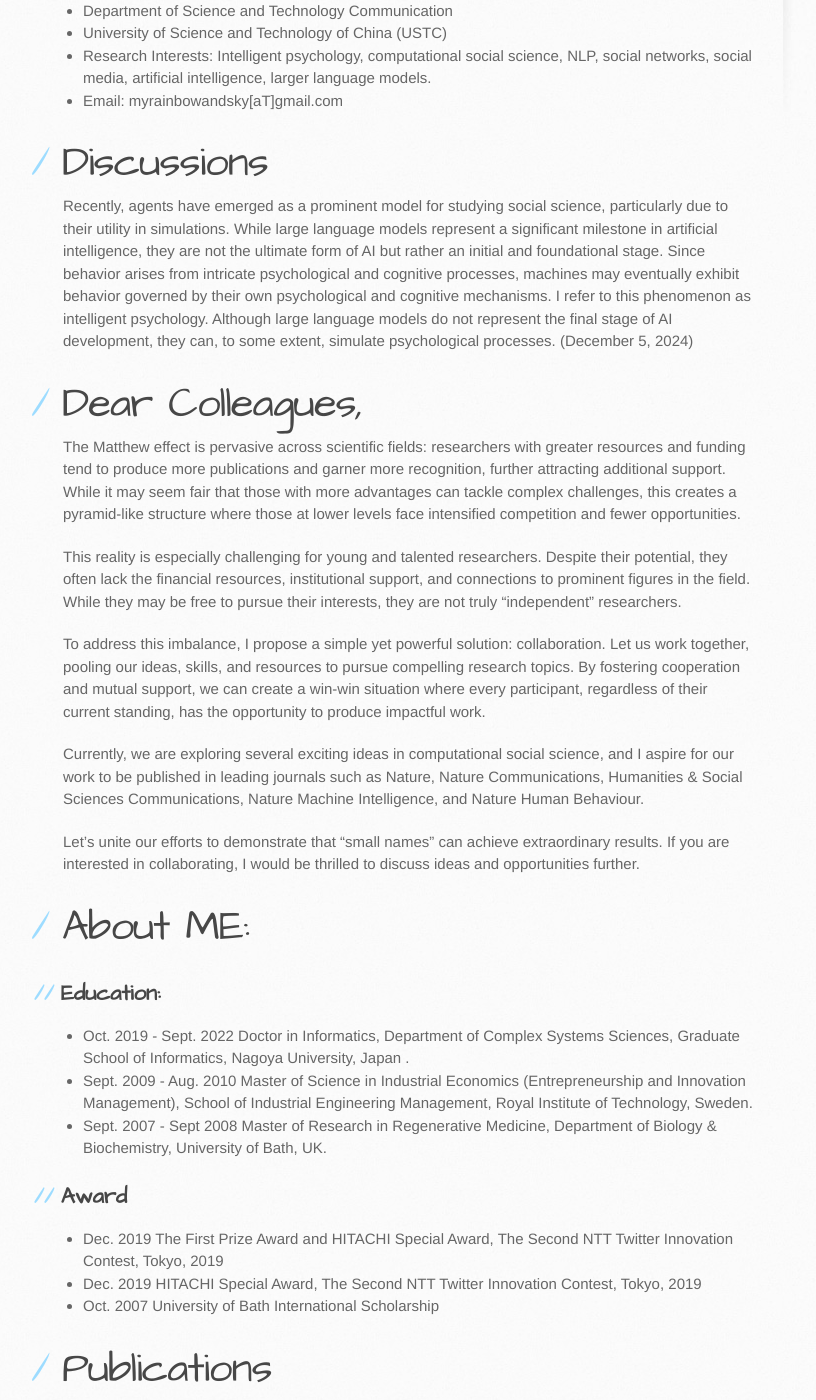
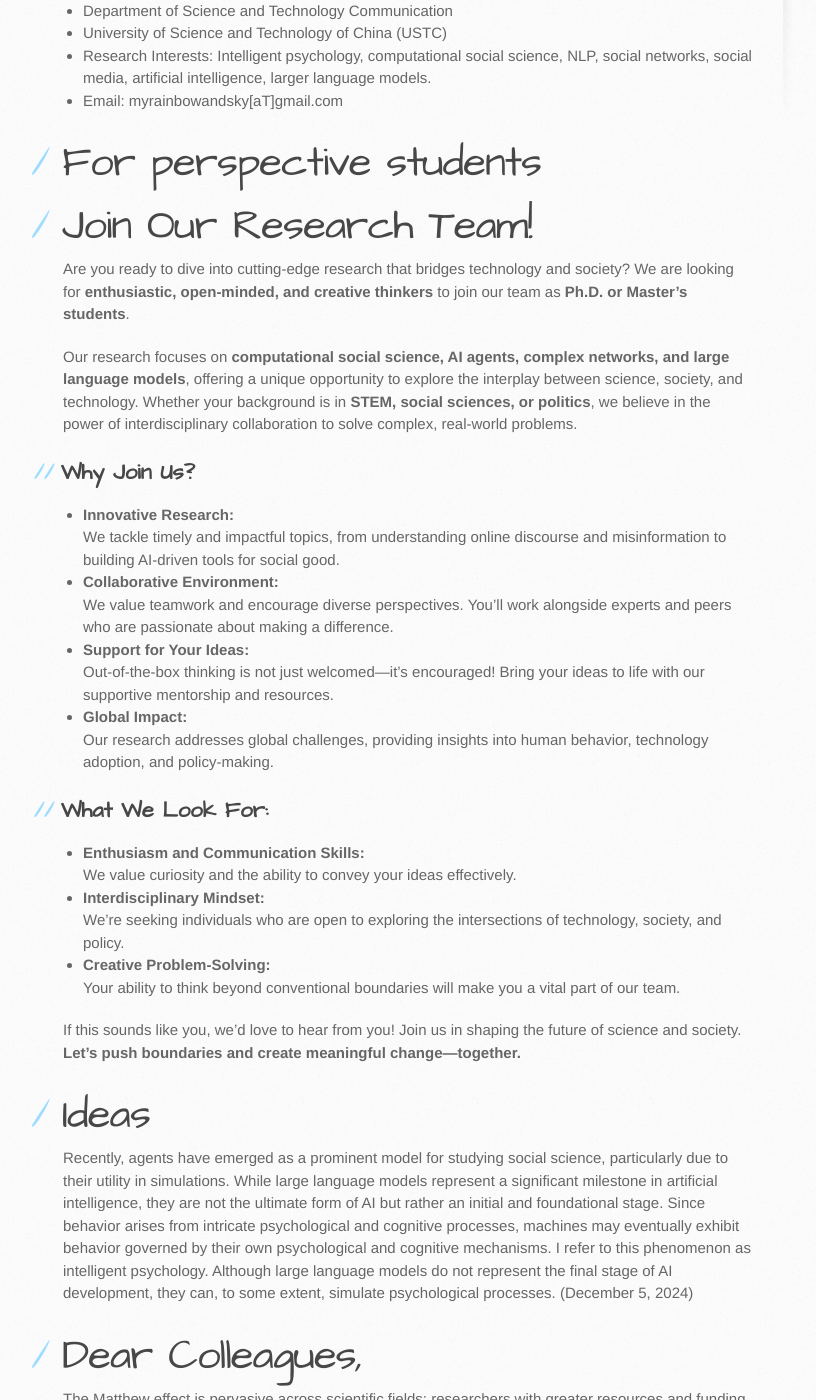
Before and after one commit to myrainbowandsky/myrainbowandsky.github.io, a Jekyll site: the page built from index.md, in a window 1280 px wide and 1400 px high, scrolled down 624 px. Shown: the whole window, without its empty margins (107-923 px from the left). Built offline with Jekyll 4.4.1, drawn with Linux system fonts in a browser that asks for light colours; some of the changed text lies outside the part shown.

Commit message:
perpective students.

```diff
--- a/index.md
+++ b/index.md
@@ -17,7 +17,37 @@ layout: default
 * Research Interests: Intelligent psychology, computational social science, NLP, social networks, social media, artificial intelligence, larger language models.
 * Email: myrainbowandsky[aT]gmail.com
 
-# Discussions
+# For perspective students
+# Join Our Research Team!
+
+Are you ready to dive into cutting-edge research that bridges technology and society? We are looking for **enthusiastic, open-minded, and creative thinkers** to join our team as **Ph.D. or Master's students**.
+
+Our research focuses on **computational social science, AI agents, complex networks, and large language models**, offering a unique opportunity to explore the interplay between science, society, and technology. Whether your background is in **STEM, social sciences, or politics**, we believe in the power of interdisciplinary collaboration to solve complex, real-world problems.
+
+## Why Join Us?
+- **Innovative Research:**
+  We tackle timely and impactful topics, from understanding online discourse and misinformation to building AI-driven tools for social good.
+- **Collaborative Environment:**
+  We value teamwork and encourage diverse perspectives. You'll work alongside experts and peers who are passionate about making a difference.
+- **Support for Your Ideas:**
+  Out-of-the-box thinking is not just welcomed—it’s encouraged! Bring your ideas to life with our supportive mentorship and resources.
+- **Global Impact:**
+  Our research addresses global challenges, providing insights into human behavior, technology adoption, and policy-making.
+
+## What We Look For:
+- **Enthusiasm and Communication Skills:**
+  We value curiosity and the ability to convey your ideas effectively.
+- **Interdisciplinary Mindset:**
+  We’re seeking individuals who are open to exploring the intersections of technology, society, and policy.
+- **Creative Problem-Solving:**
+  Your ability to think beyond conventional boundaries will make you a vital part of our team.
+
+If this sounds like you, we’d love to hear from you! Join us in shaping the future of science and society. **Let's push boundaries and create meaningful change—together.**
+
+
+
+
+# Ideas
 
 Recently, agents have emerged as a prominent model for studying social science, particularly due to their utility in simulations. While large language models represent a significant milestone in artificial intelligence, they are not the ultimate form of AI but rather an initial and foundational stage. Since behavior arises from intricate psychological and cognitive processes, machines may eventually exhibit behavior governed by their own psychological and cognitive mechanisms. I refer to this phenomenon as intelligent psychology. Although large language models do not represent the final stage of AI development, they can, to some extent, simulate psychological processes. (December 5, 2024)
 
@@ -40,12 +70,6 @@ Let’s unite our efforts to demonstrate that "small names" can achieve extraord
 * Sept. 2009 - Aug. 2010     Master of Science in Industrial Economics (Entrepreneurship and Innovation Management), School of Industrial Engineering Management, Royal Institute of Technology, Sweden.
 * Sept. 2007 - Sept 2008     Master of Research in Regenerative Medicine, Department of Biology & Biochemistry, University of Bath, UK.
 
-
-## Award
-* Dec. 2019     The First Prize Award and HITACHI Special Award, The Second NTT Twitter Innovation Contest, Tokyo, 2019
-* Dec. 2019     HITACHI Special Award, The Second NTT Twitter Innovation Contest, Tokyo, 2019
-* Oct. 2007      University of Bath International Scholarship
-
 # Publications
 
 * Wentao Xu 2024. Characterization of Political Polarized Users Attacked by Language Toxicity on Twitter. In Companion Publication of the 2024 Conference on Computer-Supported Cooperative Work and Social Computing (CSCW Companion '24). Association for Computing Machinery, New York, NY, USA, 185–189. https://doi.org/10.1145/3678884.3681849
@@ -60,7 +84,7 @@ Let’s unite our efforts to demonstrate that "small names" can achieve extraord
 # Conferences:
 * Wentao Xu and Bin Wang, Language Toxicity Patterns of Politically-Polarized Twitter Replies During the COVID-19 Pandemic, 9th International Conference in Computational Social Science (IC2S2 2023), Copenhagen, Denmark, July 17-20, 2023
 * Wentao Xu, Bin Wang, Jianxun Chu, Network-based Approach to User Engagement and Coordination during the Russo-Ukrainian War, 9th International Conference in Computational Social Science (IC2S2 2023), Copenhagen, Denmark, July 17-20, 2023
-* Wentao Xu and Kazutoshi Sasahara, QAnon User Dynamics And Topical Diversity Amid The COVID-19 Infodemic，International Conference in Computational Social Science (IC2S2), Chicago, July, 2022
+* Wentao Xu and Kazutoshi Sasahara, QAnon User Dynamics And Topical Diversity Amid The COVID-19 Infodemic, International Conference in Computational Social Science (IC2S2), Chicago, July, 2022
 * Wentao Xu and Kazutoshi Sasahara, A network perspective on QAnon movement during COVID-19 infodemic, COMPLEX NETWORKS 2021 (The 10th International Conference on Complex Networks and their Applications, Madrid, Spain, Nov.-Dec. 2021
 * Wentao Xu and Kazutoshi Sasahara, Twitter Bot Networks and Activity Patterns during the COVID-19 Infodemic at the International Conference in Computational Social Science (IC2S2), July 2021
 * Wentao Xu and Kazutoshi Sasahara, Network and behavioral patterns of bots during the early COVID-19 infodemic, The 35th Annual Conference of the Japanese Society for Artificial Intelligence, 2021 (JSAI 2021), June 2021
@@ -70,6 +94,12 @@ Let’s unite our efforts to demonstrate that "small names" can achieve extraord
 # Academic Service:
 * Guest Editor for PLOSONE
 * Reviewed for Frontiers in Public Health, section Infectious Diseases – Surveillance, Prevention and Treatment, Journal of Social Media + Society, Journal of Frontiers in Physics （section Social Physics）
+
+## Award
+* Dec. 2019     The First Prize Award and HITACHI Special Award, The Second NTT Twitter Innovation Contest, Tokyo, 2019
+* Dec. 2019     HITACHI Special Award, The Second NTT Twitter Innovation Contest, Tokyo, 2019
+* Oct. 2007      University of Bath International Scholarship
+
 
 <!-- ## Header 2
 
```
